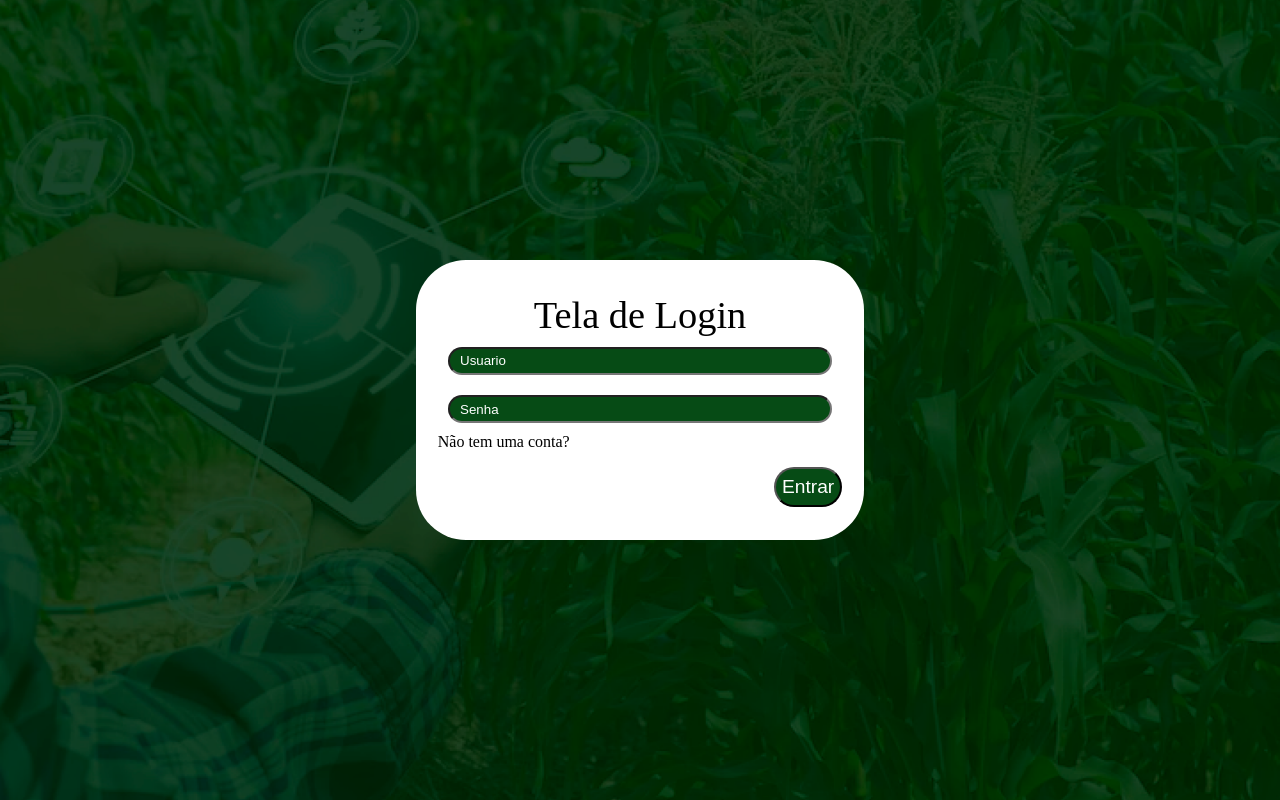
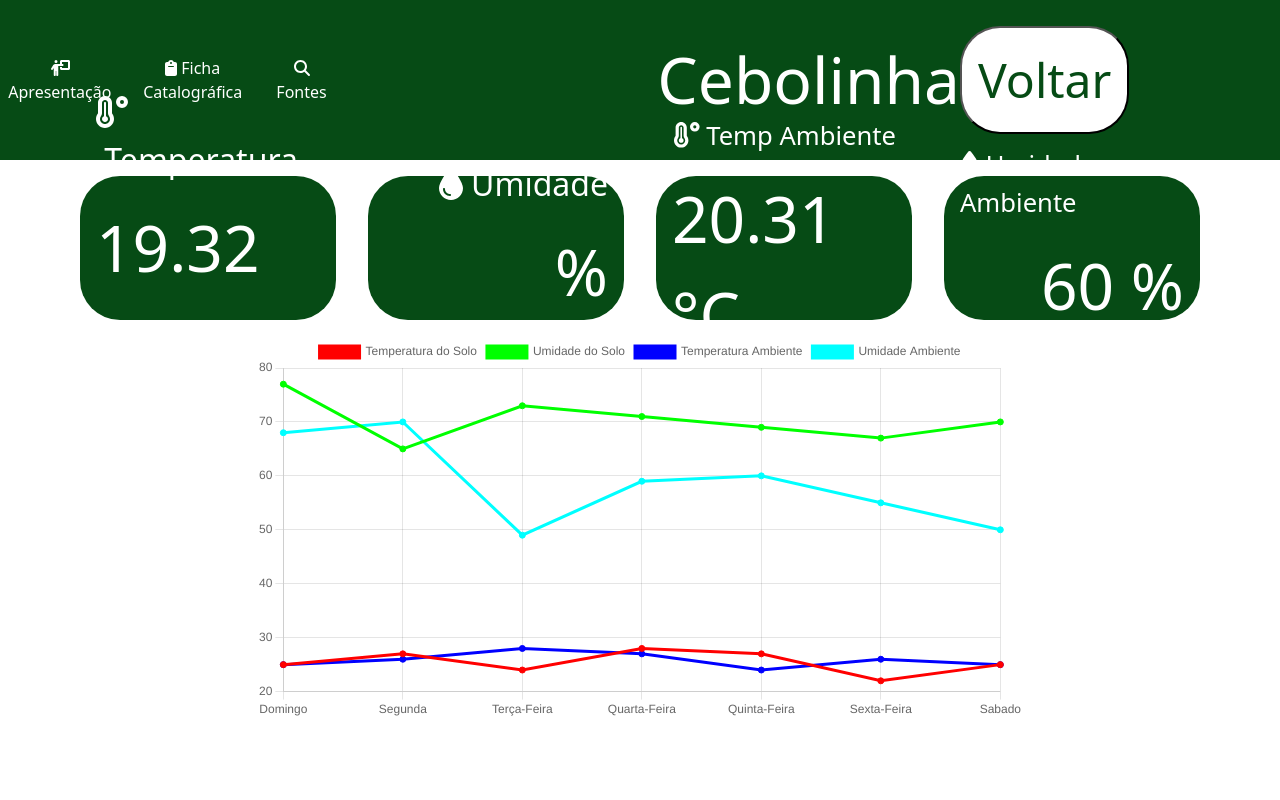
Before and after one commit to RamonBarros/projeto-instrumentacao, a Vue app: page /stats in a window 1280 px wide. Before the commit this address led to /. Built offline with nearby package versions, Linux system fonts and the light colour scheme; no server answers; the database is empty.

Commit message:
Criação das novas telas.

```diff
--- a/package.json
+++ b/package.json
@@ -12,6 +12,8 @@
     "@fortawesome/free-regular-svg-icons": "^6.3.0",
     "@fortawesome/free-solid-svg-icons": "^6.3.0",
     "@fortawesome/vue-fontawesome": "^3.0.3",
+    "bootstrap": "^5.2.3",
+    "bootstrap-vue": "^2.23.1",
     "chart.js": "^4.2.1",
     "firebase": "^9.17.1",
     "vue": "^3.2.13",
--- a/src/App.vue
+++ b/src/App.vue
@@ -50,9 +50,9 @@ export default {
     if(auth.currentUser){
       console.log("logado")
     }
-    else(
-      this.$router.push('/')
-    )
+    // else(
+    //   this.$router.push('/')
+    // )
   },
    created(){
     //this.getValues()
--- a/src/components/Header.vue
+++ b/src/components/Header.vue
@@ -1,5 +1,10 @@
 <template>
     <div class="header-Main">
+        <div class="menu-container">
+            <button class="menu-btn" @click="gotoApresentation()"><i class="fa-solid fa-person-chalkboard"></i> Apresentação</button>
+            <button class="menu-btn" @click="gotoCatalogSheet()"><i class="fa-solid fa-clipboard"></i> Ficha Catalográfica</button>
+            <button class="menu-btn" @click="gotoSource()"><i class="fa-solid fa-magnifying-glass"></i> Fontes</button>
+        </div>
         <p class="header-Title">{{Title}}</p>
         <button class="back-button" @click="goBack()">Voltar</button>
     </div>
@@ -15,6 +20,15 @@ export default {
     methods: {
         goBack(){
             this.$router.go(-1)
+        },
+        gotoApresentation(){
+            this.$router.push('/apresentation')
+        },
+        gotoCatalogSheet(){
+            this.$router.push('/catalog')
+        },
+        gotoSource(){
+            this.$router.push('/sources')
         }
     },
     props:['Title']
@@ -23,15 +37,25 @@ export default {
 </script>
 
 <style scoped>
-
+.menu-container{
+    display: flex;
+    flex-direction: row;
+    margin-left: 0px;
+}
+.menu-btn{
+    background-color: transparent;
+    border: none;
+    color: #fff;
+}
 .header-Main{
     background-color: #064B15;
     width: 100vw;
     height: 20vh;
     margin-top: 0;
     display: flex;
-    justify-content: center;
+    justify-content: flex-start;
     align-items: center;
+    padding: 0;
     /* border-radius: 0px 0px 40px 40px;  */
 }
 
--- /dev/null
+++ b/src/components/NavBar.vue
@@ -0,0 +1,69 @@
+<template>
+    <div>
+        <nav class="navbar navbar-expand-lg navbar-light bs-side-navbar" style="background-color:#064B15;">
+    <a class="navbar-brand" href="#">Navbar</a>
+    <button class="navbar-toggler" type="button" data-toggle="collapse" data-target="#navbarSupportedContent"
+        aria-controls="navbarSupportedContent" aria-expanded="false" aria-label="Toggle navigation">
+        <span class="navbar-toggler-icon"></span>
+    </button>
+
+    <div class="collapse navbar-collapse" id="navbarSupportedContent">
+        <ul class="navbar-nav mr-auto">
+            <li class="nav-item active">
+                <a class="nav-link" href="#">Home <span class="sr-only">(current)</span></a>
+            </li>
+            <li class="nav-item">
+                <a class="nav-link" href="#">Link</a>
+            </li>
+            <li class="nav-item dropdown">
+                <a class="nav-link dropdown-toggle" href="#" id="navbarDropdown" role="button" data-toggle="dropdown"
+                    aria-haspopup="true" aria-expanded="false">
+                    Dropdown
+                </a>
+                <div class="dropdown-menu" aria-labelledby="navbarDropdown">
+                    <a class="dropdown-item" href="#">Action</a>
+                    <a class="dropdown-item" href="#">Another action</a>
+                    <div class="dropdown-divider"></div>
+                    <a class="dropdown-item" href="#">Something else here</a>
+                </div>
+            </li>
+            <li class="nav-item">
+                <a class="nav-link disabled" href="#" tabindex="-1" aria-disabled="true">Disabled</a>
+            </li>
+        </ul>
+    </div>
+</nav>
+    </div>
+</template>
+
+<script>
+export default {
+
+}
+</script>
+
+<style>
+@media (min-width: 992px) {
+  .navbar,
+  .navbar-collapse {
+    flex-direction: column;
+  }
+  .navbar-expand-lg .navbar-nav {
+    flex-direction: column;
+  }
+  .navbar {
+    width: 20rem;
+    height: 100vh;
+    align-items: flex-start;
+  }
+  .navbar-brand {
+    margin-left: 0.5em;
+    padding-bottom: 0;
+    border-bottom: 4px solid #464646;
+  }
+  form input {
+    margin-bottom: 0.7em;
+  }
+}
+
+</style>
--- a/src/main.js
+++ b/src/main.js
@@ -4,9 +4,15 @@ import router from './router'
 import store from './store'
 import { FontAwesomeIcon } from "@fortawesome/vue-fontawesome";
 import { library,dom } from '@fortawesome/fontawesome-svg-core'
+import "bootstrap/dist/css/bootstrap.css"
 import { fas } from '@fortawesome/free-solid-svg-icons';
 import { far } from '@fortawesome/free-regular-svg-icons';
 library.add(fas, far)
 dom.watch();
 
-createApp(App).use(store).use(router).component("font-awesome-icon", FontAwesomeIcon).mount('#app')
+
+
+const vue= createApp(App)
+
+vue.use(store).use(router).component("font-awesome-icon", FontAwesomeIcon).mount('#app')
+import "bootstrap/dist/js/bootstrap.js";
--- a/src/router/index.js
+++ b/src/router/index.js
@@ -3,6 +3,9 @@ import Home from '../views/Home.vue'
 import Login from '../views/Login.vue'
 import Stats from '../views/Stats.vue'
 import Config from '../views/Config.vue'
+import CatalogSheet from '../views/CatalogSheet.vue'
+import Sources from '../views/Sources.vue'
+import Apresentation from '../views/Apresentation.vue'
 
 const routes = [
   {
@@ -25,6 +28,21 @@ const routes = [
     name: 'stats',
     component: Stats
   },
+  {
+    path: '/catalog',
+    name: 'catalogSheet',
+    component: CatalogSheet
+  },
+  {
+    path: '/sources',
+    name: 'sources',
+    component: Sources
+  },
+  {
+    path: '/apresentation',
+    name: 'apresentation',
+    component: Apresentation
+  },
 
 ]
 
--- /dev/null
+++ b/src/views/Apresentation.vue
@@ -0,0 +1,25 @@
+<template>
+    <div class="main">
+        <Header :Title="title"/>
+    </div>
+</template>
+
+<script>
+import Header from "../components/Header.vue"
+
+export default {
+    data(){
+        return{
+            title:"Apresentação"
+        }
+    },
+    components:{
+    Header}
+
+
+}
+</script>
+
+<style>
+
+</style>
--- /dev/null
+++ b/src/views/CatalogSheet.vue
@@ -0,0 +1,25 @@
+<template>
+    <div class="main">
+        <Header :Title="title"/>
+    </div>
+</template>
+
+<script>
+import Header from "../components/Header.vue"
+
+export default {
+    data(){
+        return{
+            title:"Ficha Catalográfica"
+        }
+    },
+    components:{
+    Header}
+
+
+}
+</script>
+
+<style>
+
+</style>
--- a/src/views/Home.vue
+++ b/src/views/Home.vue
@@ -1,7 +1,10 @@
 <template>
     <div class="main">
         <Header :Title="title"/>
-       <div class="content">
+        <div class="content">
+            <div class="menu">
+                <!-- <NavBar/> -->
+            </div>
            <div class="plant-button-container">
                <button class="plant-button" @click="goToStats()">Cebolinha</button>
                <button class="plant-config-button" @click="goToConfig()"><font-awesome-icon icon="fa-solid fa-gear" /></button>
@@ -11,12 +14,14 @@
 </template>
 
 <script>
+import NavBar from "@/components/NavBar.vue"
 import Header from "../components/Header.vue"
 import { auth } from '../firebase/index.js'
 export default {
     components:{
-        Header
-    },
+    Header,
+    NavBar
+},
     methods: {
         goToStats(){
             this.$router.push("/stats")
@@ -48,6 +53,7 @@ export default {
     display: flex;
     justify-content: center;
     align-items: center;
+    height: fit-content;
 }
 .plant-button{
     display: flex;
--- /dev/null
+++ b/src/views/Sources.vue
@@ -0,0 +1,28 @@
+<template>
+    <div class="main">
+        <Header :Title="title"/>
+
+
+    </div>
+</template>
+
+<script>
+import Header from "../components/Header.vue"
+
+export default {
+    data(){
+        return{
+            title:"Fontes"
+        }
+    },
+    components:{
+    Header}
+
+
+}
+</script>
+
+<style>
+
+
+</style>
--- a/src/views/Stats.vue
+++ b/src/views/Stats.vue
@@ -76,10 +76,6 @@ export default {
             },
 
             },
-            // data:()=>({
-            //     loaded: false,
-            //     data: null
-            // }),
 
             data: {
             labels: ['Domingo','Segunda', 'Terça-Feira', 'Quarta-Feira','Quinta-Feira','Sexta-Feira','Sabado'],
@@ -112,10 +108,10 @@ export default {
                 responsive: true,
             },
 
-            Ground_Temperature:"",
+            Ground_Temperature:"19.32",
             Ground_Humidity:"",
-            Air_Temperature:"",
-            Air_Humidity:"",
+            Air_Temperature:"20.31",
+            Air_Humidity:"60",
             Stats_Vector:[15,16,17,18,19,19,16],
         }
     },
@@ -135,9 +131,9 @@ export default {
       const last_reading = (Object.entries(dados)).slice(-1);
         this.leituras = vector;
         this.Ground_Temperature=last_reading[0][1].soilTemp;
-        this.Ground_Humidity=((last_reading[0][1].moistureHum)/1024)*100;
-        this.Air_Temperature=last_reading[0][1].airHum;
-        this.Air_Humidity=last_reading[0][1].airTemp;
+        this.Ground_Humidity=Math.round(((last_reading[0][1].moistureHum)/1024)*100);
+        this.Air_Temperature=last_reading[0][1].airTemp;
+        this.Air_Humidity=last_reading[0][1].airHum;
         // this.Ground_Temperature=35
         // this.Ground_Humidity=60;
         // this.Air_Temperature=34;
```
Also changed, not shown: 1 other file (tests, documents, lock files or other folders).
